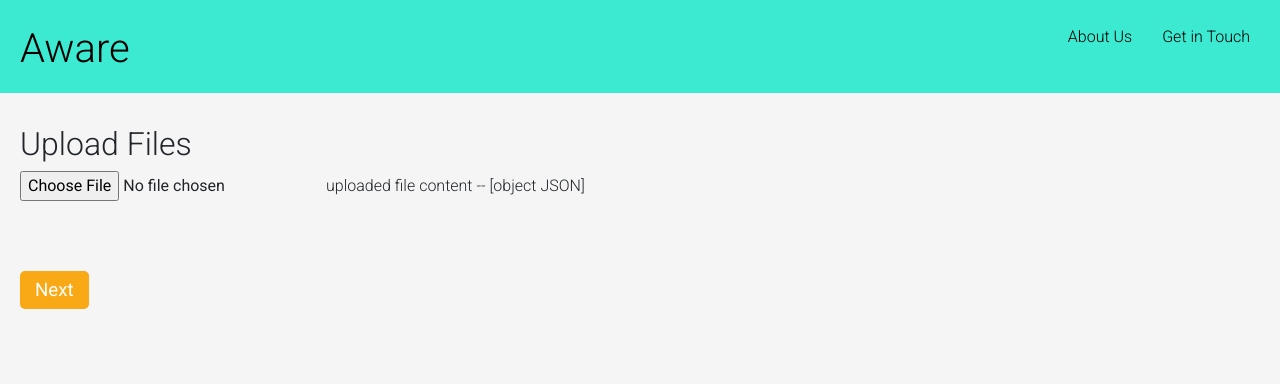
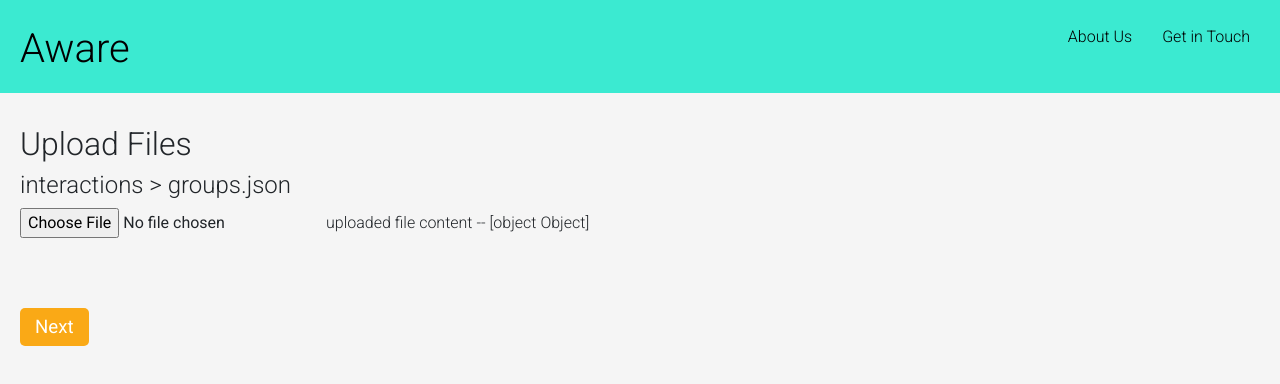
Before and after one commit to varunp27/cobraKai, a React (Create React App) app in the folder my-app/: page /upload in a window 1280 px wide. Shown: the top 384 px of the page. Built offline with nearby package versions, Linux system fonts and the light colour scheme.

Commit message:
uses uploadfile class instead of upload function

```diff
--- a/my-app/src/components/Parent.js
+++ b/my-app/src/components/Parent.js
@@ -25,7 +25,7 @@ export default class Parent extends React.Component {
         return(
             <Router>
             <Route exact path = '/' component={GetStarted}/>
-            <Route path = '/upload' component = {Upload} />
+            <Route path = '/upload' component = {UploadFile} />
             <Route path = '/tutorial' component = {Tutorial}/>
             <Route path = '/results1' component = {Results1}/>
           </Router>
--- a/my-app/src/components/Tutorial.js
+++ b/my-app/src/components/Tutorial.js
@@ -21,6 +21,7 @@ export default class Tutorial extends React.Component {
                     <h3>Get Started</h3>
                     <ul>
                         <li>Go to <a href="https://www.facebook.com/help/212802592074644" target="_blank" rel="noopener noreferrer">this link</a> and download your data from Facebook following the instructions. This may take a while! Facebook will send you an email once it’s done compiling your data.</li>
+                        <li>Select to download your data in JSON format.</li>
                         <li>Once you get the file via email click it to download it to your computer.</li>
                         <li>Upload the specified files using the upload button on the next page.</li>
                     </ul>
--- a/my-app/src/components/UploadFile.js
+++ b/my-app/src/components/UploadFile.js
@@ -12,43 +12,40 @@ export default class UploadFile extends React.Component {
     constructor(props){
         super(props);
         this.state = {
-            data: this.props.dataParentToChild,
+            groupData: {},
             files: "",
             setFiles: ""
 
         }
-        this.handleChange = this.handleChange.bind(this);
-        this.onTrigger = this.onTrigger.bind(this);
-        this.files = this.files;
+       // this.handleChange = this.handleChange.bind(this);
     }
 
-    handleChange = (e) => {
+    handleChangeGroupData = e => {
         const fileReader = new FileReader();
         fileReader.readAsText(e.target.files[0], "UTF-8");
         fileReader.onload = e => {
           console.log("e.target.result", e.target.result);
-          this.setState({files:e.target.result})
-          this.setState({setFiles: e.target.result})
+          this.setState({groupData: e.target.result})
         };
       };
 
 
-    onTrigger = (event) => {
-        this.props.parentCallback(this.state.files);
-        event.preventDefault();
-    }
+
 
     render() {
         return (
             <body id="bootstrap-overrides" className="upload-body">
             <div className="upload">
                 <h2>Upload Files</h2>
-                <input id="file-upload" type="file" onChange={this.handleChange} />
-                {"uploaded file content -- " + this.state.files}
+            </div>
+            <div>
+                <h4>interactions > groups.json</h4>
+                <input className="file-upload" id="group" type="file" onChange={this.handleChange} />
+                    {"uploaded file content -- " + this.state.groupData}
             </div>
             <div className="next-btn">
-                <button onClick= {this.onTrigger}>
-                    <Link to="/results1">Next</Link>
+                <button>
+                <Link to={{ pathname: '/results1', uploadId: this.state.groupData }}>Next</Link>
                 </button>
             </div>
             </body>
```
